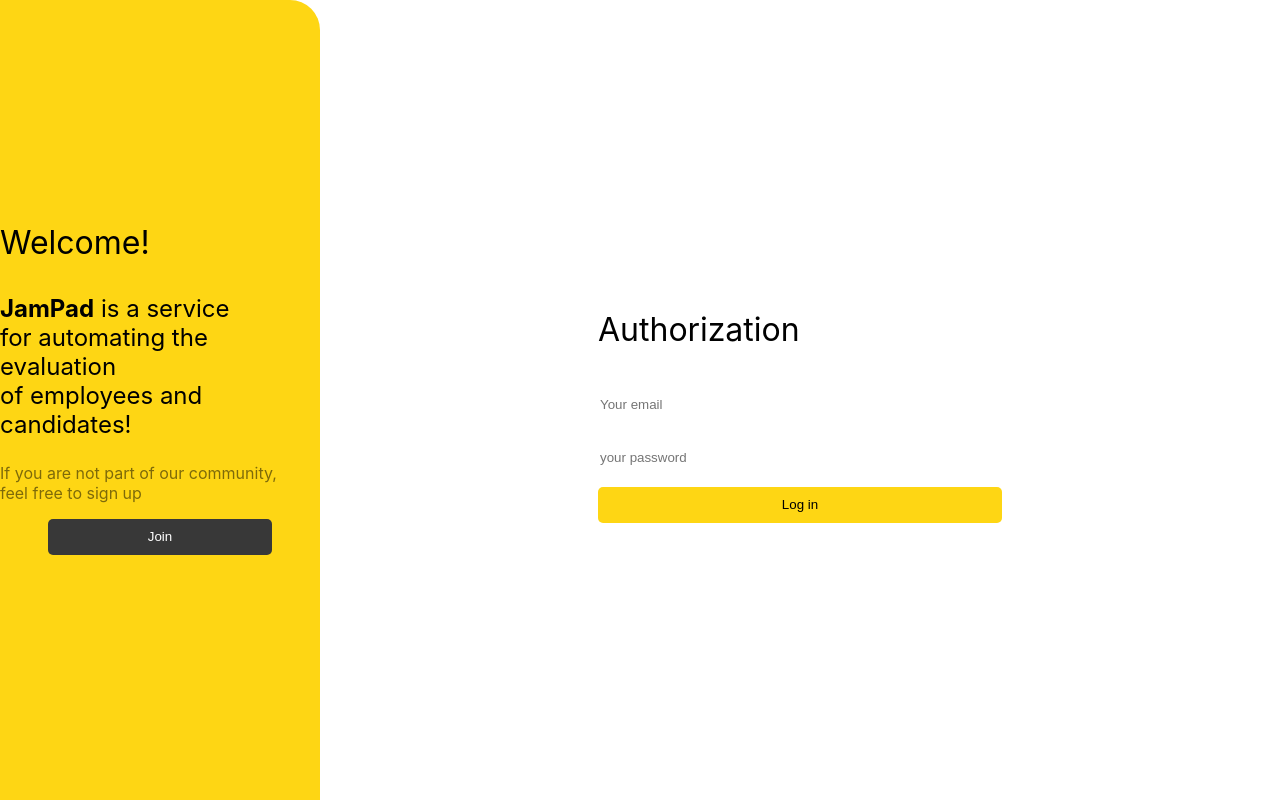
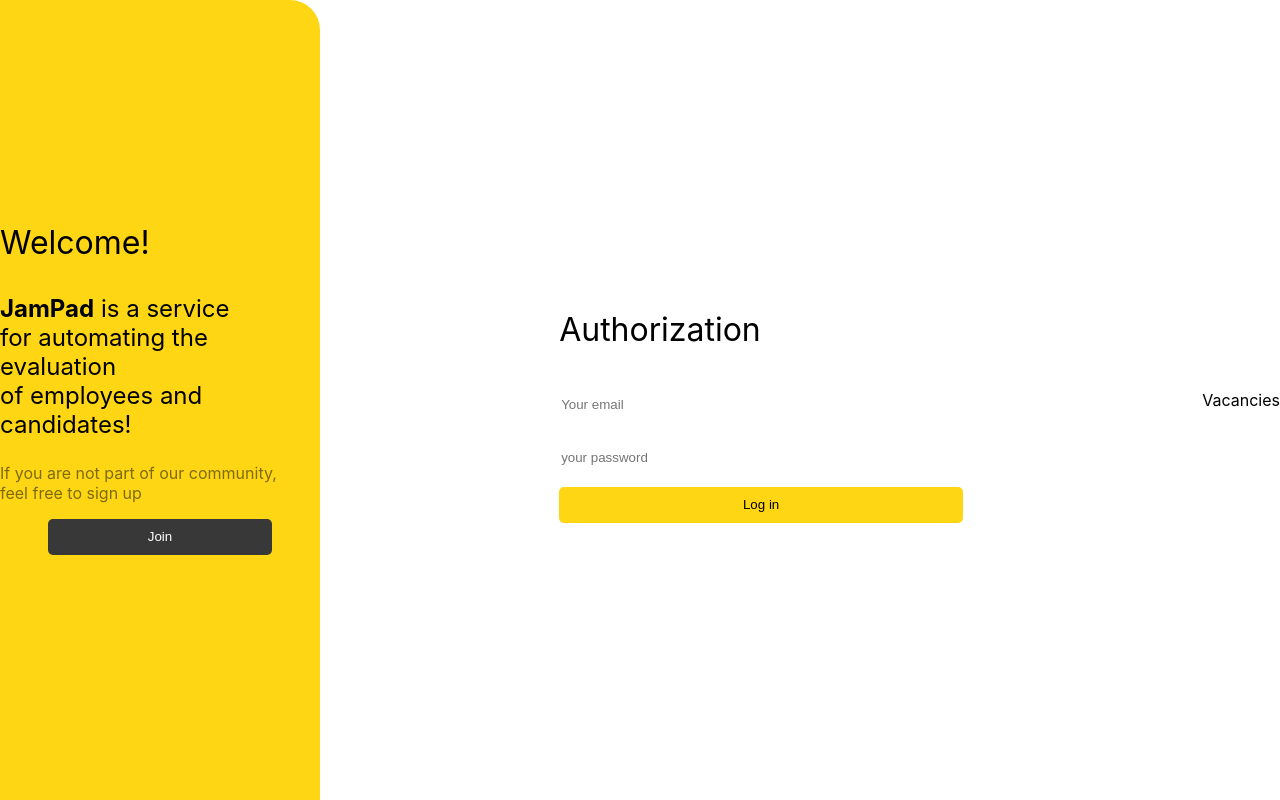
Before and after one commit to It-Shu/jampad_test, a React (Create React App) app: page /vacancies in a window 1280 px wide. Built offline with nearby package versions, Linux system fonts and the light colour scheme.

Commit message:
added Vacancies.tsx

```diff
--- a/src/App.tsx
+++ b/src/App.tsx
@@ -3,15 +3,17 @@
 import {Welcome} from "./Pages/Authorization/Welcome/Welcome";
 import {Auth} from "./Pages/Authorization/Auth";
 import s from './App.module.scss'
+import {Vacancies} from "./Pages/Vacancies/Vacancies";
 
 function App() {
   return (
     <div className={s.app}>
+
         <Welcome/>
         <div className={s.auth}>
             <Auth/>
         </div>
-
+<div><Vacancies/></div>
     </div>
   );
 }
--- /dev/null
+++ b/src/Pages/Vacancies/Vacancies.tsx
@@ -0,0 +1,9 @@
+import React from 'react';
+
+export const Vacancies = () => {
+    return (
+        <div>
+            Vacancies
+        </div>
+    );
+};
```
